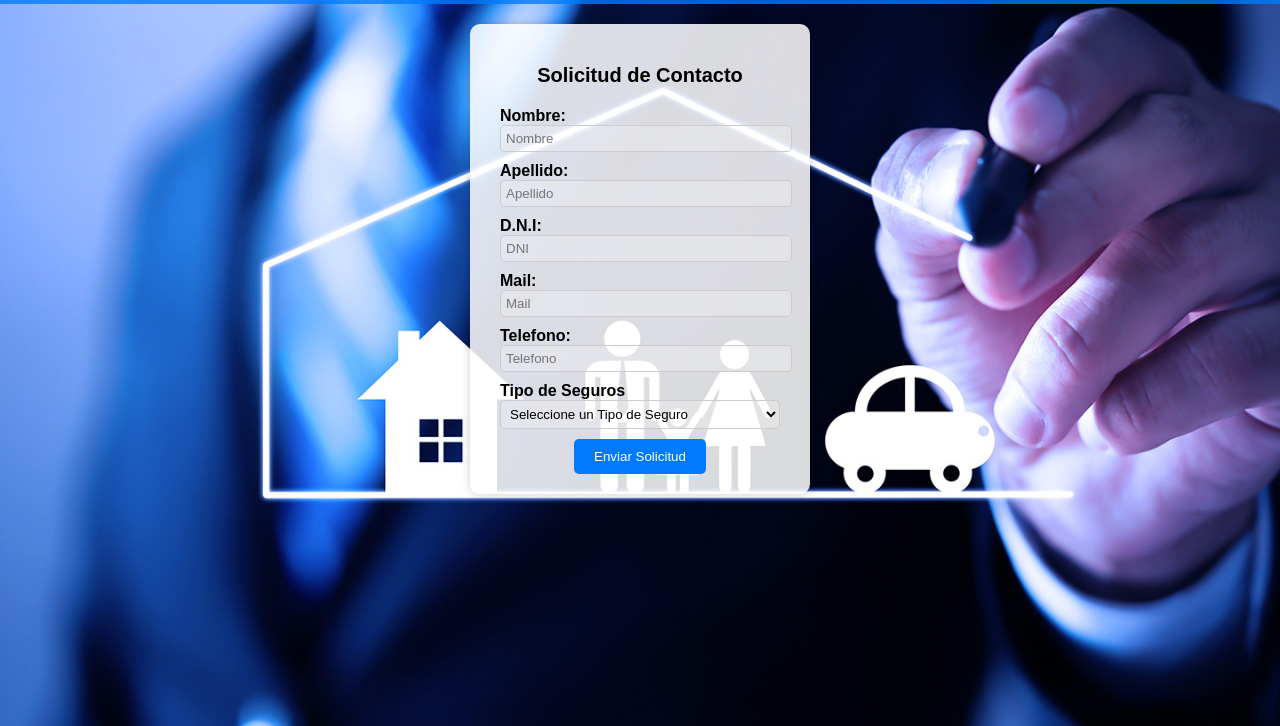
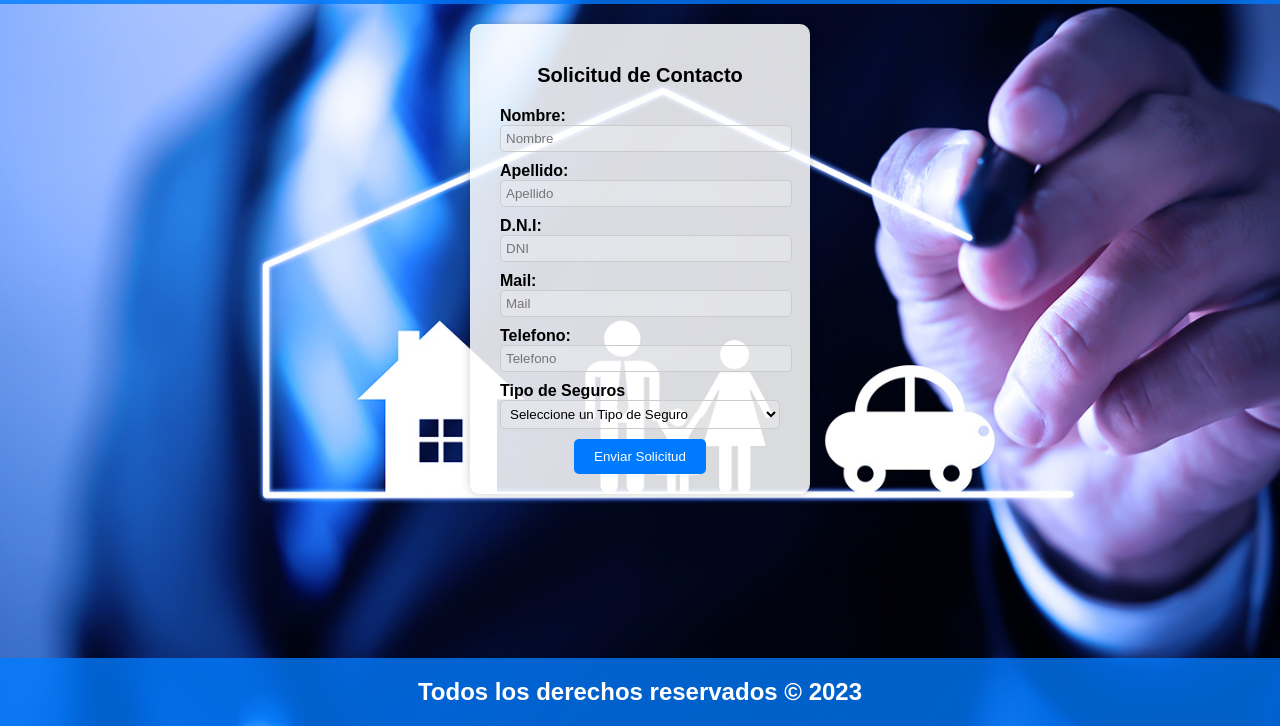
Before and after one commit to FabsXz/Formulario, a plain HTML site: page index.html in a window 1280 px wide. Shown: the part 74-800 px from the top of the page. Drawn offline with Linux system fonts and the light colour scheme; some packages are replaced by stand-ins of ours; a script that the page names is missing.

Commit message:
se agrega footer

```diff
--- a/index.html
+++ b/index.html
@@ -13,8 +13,8 @@
     <nav>
       <h1>Mi sitio web</h1>
       <ul>
-        <li><a  id= "inicio" href="#"><span>Inicio</span></a></li>
-        <li><a id= "acercade" href="#"><span>Acerca de</span></a></li>
+        <li><a id="inicio" href="#"><span>Inicio</span></a></li>
+        <li><a id="acercade" href="#"><span>Acerca de</span></a></li>
         <li><a class="active" href="#"><span>Contacto</span></a></li>
       </ul>
     </nav>
@@ -57,6 +57,11 @@
       </div>
     </div>
   </form>
+  <footer>
+    <div class="footer-content">
+      <h2>Todos los derechos reservados &copy; 2023</h2>
+    </div>
+  </footer>
 
   <script src="./script.js"></script>
   <script src="https://cdn.jsdelivr.net/npm/sweetalert2@10"></script>
--- a/style.css
+++ b/style.css
@@ -1,13 +1,20 @@
 /* Estilos generales */
+
+html, body {
+  height: 100%;
+  margin: 0;
+  padding: 0;
+}
+
 body {
   background-image: url(./coronavirus_seguros_1600x900.jpg);
   background-size: cover;
   font-family: Arial, sans-serif;
   background-color: #ff0000;
-    margin: 0;
-    padding: 0;
   height: 100vh;
   color: #000000;
+  display: flex;
+  flex-direction: column;
 }
 
 header {
@@ -59,7 +66,8 @@ body {
   padding: 20px;
   width: 300px;
   margin: 20px auto;
-
+  flex: 1;
+  overflow: auto;
 }
 
 .container p {
@@ -104,9 +112,11 @@ body {
 button:hover {
   background-color: #0056b3;
 }
+
 .container p {
   text-align: center;
 }
+
 /* Estilo para el selector */
 #my-select {
   background-color: #ffffff38;
@@ -121,13 +131,25 @@ body {
   font-weight: bold;
   margin: 10px 0;
 }
+/* Estilos para el footer */
 
 footer {
-    background-color: #007bff;
+  background-color: #007bffc7;
   color: #fff;
   text-align: center;
-    padding: 10px 0;
+  padding: auto;
+  width: 100%;
+  display: flex;
+  justify-content: boton; /* Centra horizontalmente */
+  position:absolute;
+  bottom: 0;
 }
+
+.footer-content {
+  max-width: 1200px;
+  margin: 0 auto;
+}
+
 
 .active {
   background-color: #0056b3;
```
Lines whose indentation alone changed are shown as unchanged.
